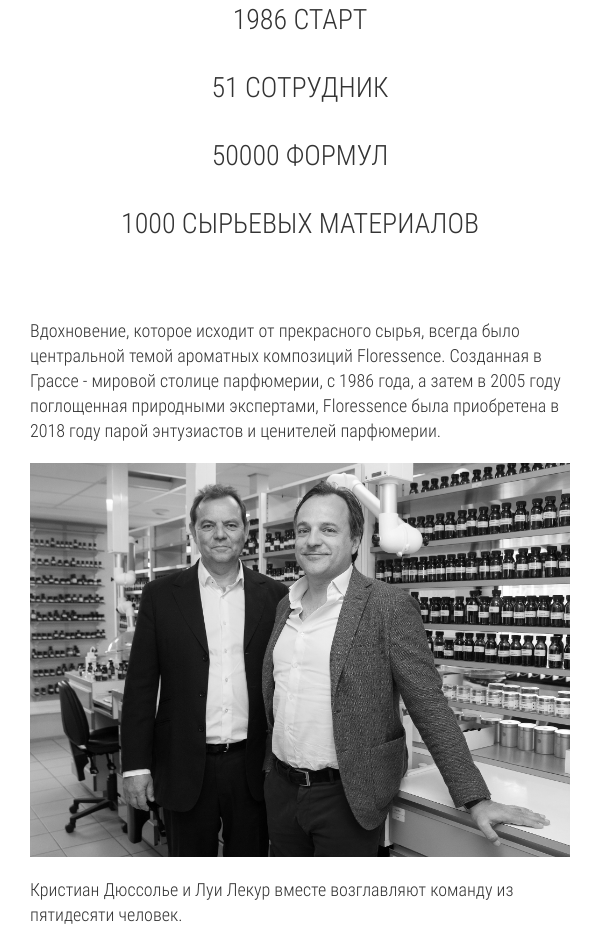
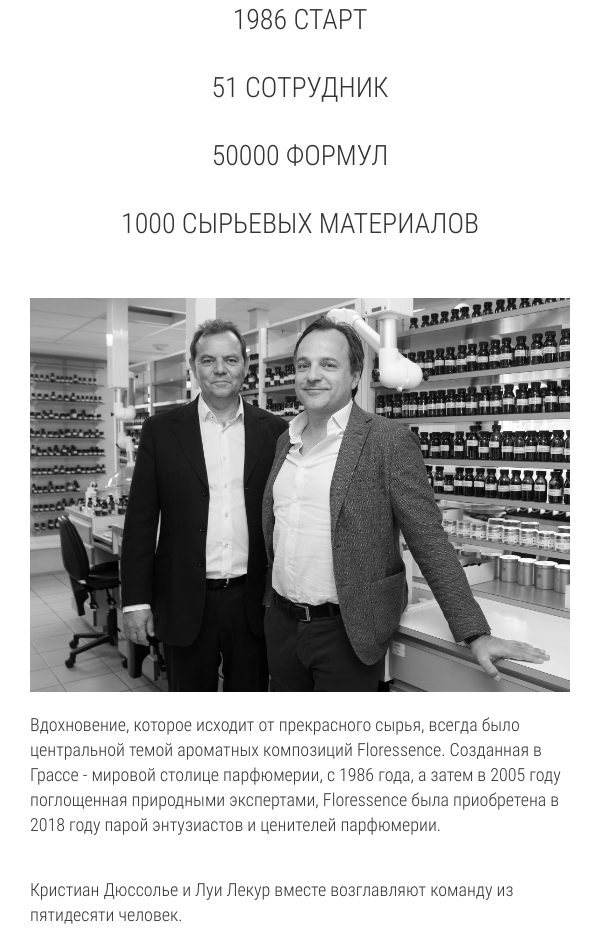
Before and after one commit to KseniaZakh/floressence, a plain HTML site: page company.html in a window 600 px wide. Shown: the part 1467-2411 px from the top of the page. Drawn offline with Linux system fonts and the light colour scheme.

Commit message:
correction

```diff
--- a/css/company.css
+++ b/css/company.css
@@ -238,7 +238,7 @@ div.photo_text > div:first-child:hover > div > a {
 		order: 0;
 	}
 
-	div.text_photo > div:fist-child {
+	div.text_photo > div:first-child {
 		order: 1;
 	}
 }
```
